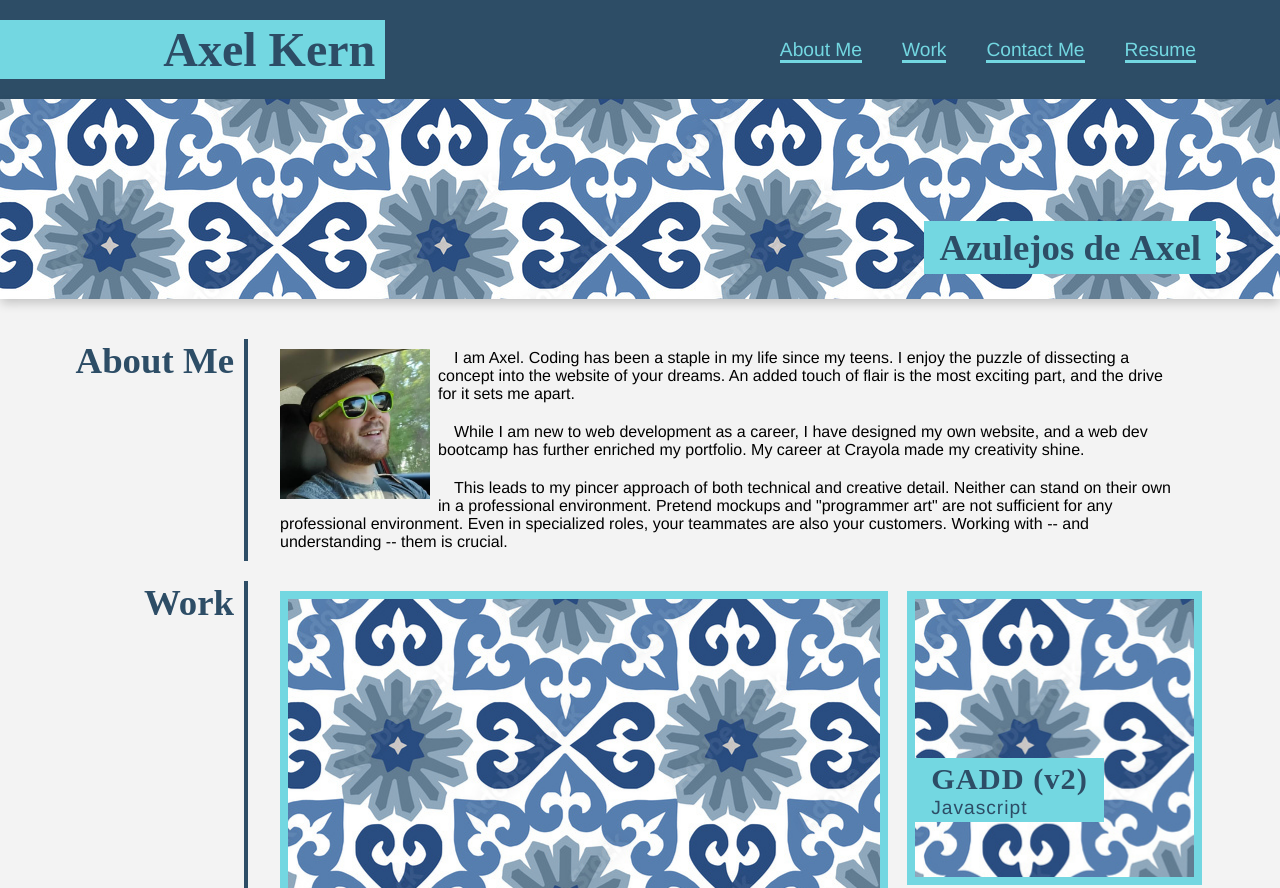
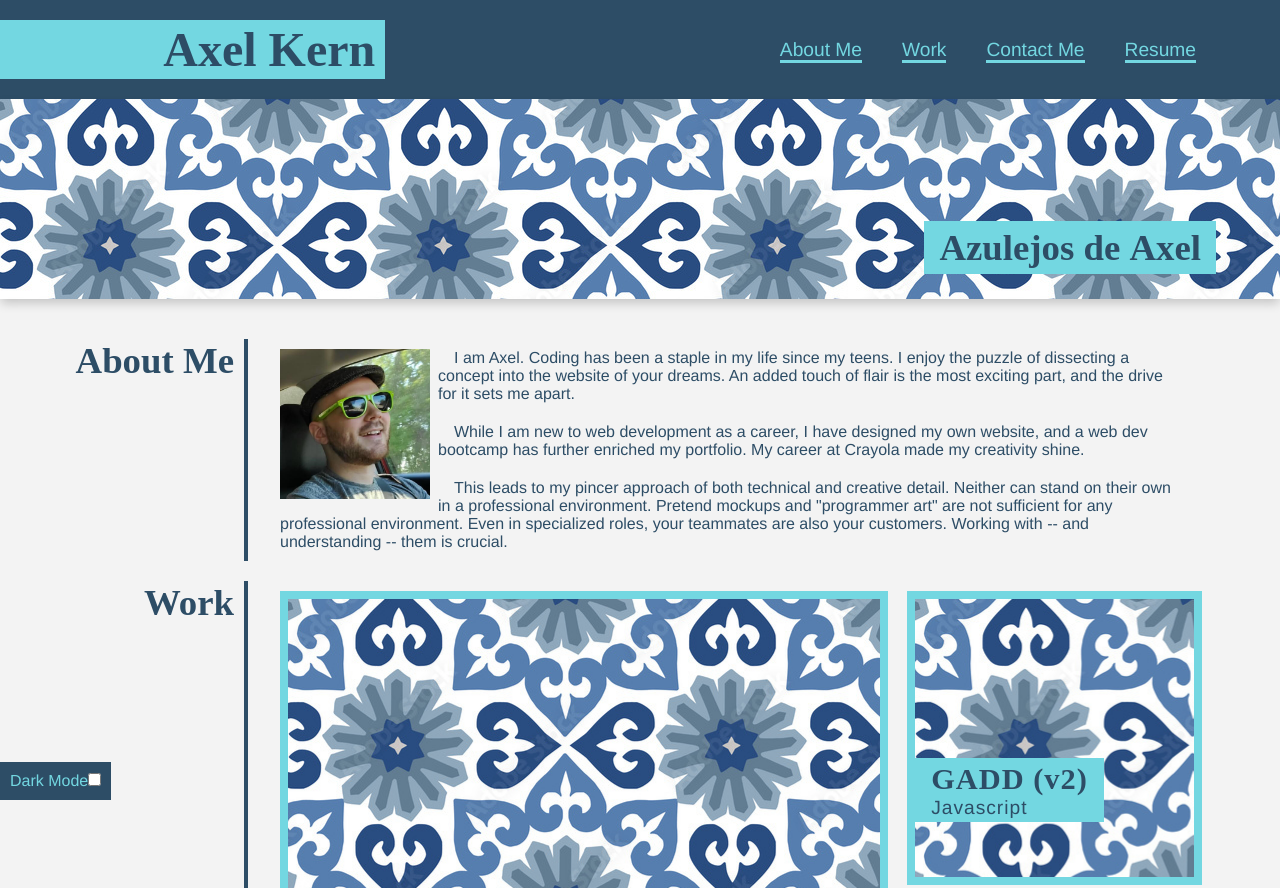
Before and after one commit to Axeljk/uw_m02_portfolio, a plain HTML site: page index.html in a window 1280 px wide. Shown: the top 888 px of the page. Drawn offline with nearby package versions, Linux system fonts and the light colour scheme; a web font is replaced by a local one.

Commit message:
Adds dark mode option.

```diff
--- a/assets/css/style.css
+++ b/assets/css/style.css
@@ -13,10 +13,15 @@
 	--base:			#f3f3f3;
 	--primary:		#2d4d66;
 	--secondary:	#73d7e1;
+
+	--dBase:		#0d1930;
+	--dPrimary:		#53b7c1;
+	--dSecondary:	#030b1c;
 }
 * {
 	box-sizing: border-box;
 	font-family: "Arimo", Verdana, sans-serif;
+	color: var(--primary);
 	margin: 0;
 	padding: 0;
 }
@@ -56,6 +61,20 @@ ul {
 li {
 	display: inline;
 	padding: 5px 20px;
+}
+
+/*
+	Dark mode:
+ */
+#switch {
+	position: fixed;
+	background: var(--primary);
+	color: var(--secondary);
+	padding: 0.625em;
+	bottom: 0;
+}
+#switch label {
+	color: inherit;
 }
 
 /*
--- /dev/null
+++ b/assets/src/script.js
@@ -0,0 +1,23 @@
+console.log("hmm");
+
+function myFunction() {
+	const root = document.documentElement;
+	let cBase = getComputedStyle(root).getPropertyValue("--base");
+	let cDBase = getComputedStyle(root).getPropertyValue("--dBase");
+	let cBaseTmp = cBase;
+
+	let cPrimary = getComputedStyle(root).getPropertyValue("--primary");
+	let cDPrimary = getComputedStyle(root).getPropertyValue("--dPrimary");
+	let cPrimaryTmp = cPrimary;
+
+	let cSecondary = getComputedStyle(root).getPropertyValue("--secondary");
+	let cDSecondary = getComputedStyle(root).getPropertyValue("--dSecondary");
+	let cSecondaryTmp = cSecondary;
+
+	root.style.setProperty("--base", cDBase);
+	root.style.setProperty("--dBase", cBaseTmp);
+	root.style.setProperty("--primary", cDPrimary);
+	root.style.setProperty("--dPrimary", cPrimaryTmp);
+	root.style.setProperty("--secondary", cDSecondary);
+	root.style.setProperty("--dSecondary", cSecondaryTmp);
+ }
--- a/index.html
+++ b/index.html
@@ -5,9 +5,11 @@
 	<meta http-equiv="X-UA-Compatible" content="IE=edge">
 	<meta name="viewport" content="width=device-width, initial-scale=1.0">
 	<link rel="stylesheet" href="assets/css/style.css">
+	<script src="assets/src/script.js"></script>
 	<title>Axel's Abaculi</title>
 </head>
 <body>
+<div id="switch"><label>Dark Mode</label><input type="checkbox" onclick="myFunction()"></div>
 <header>
 	<h1>Axel Kern</h1>
 	<nav>
```
